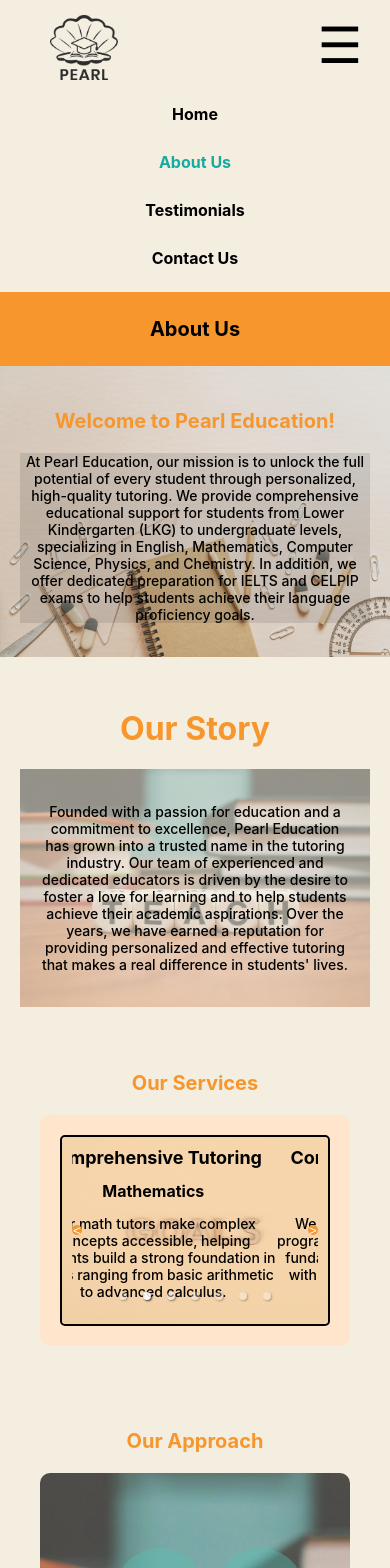
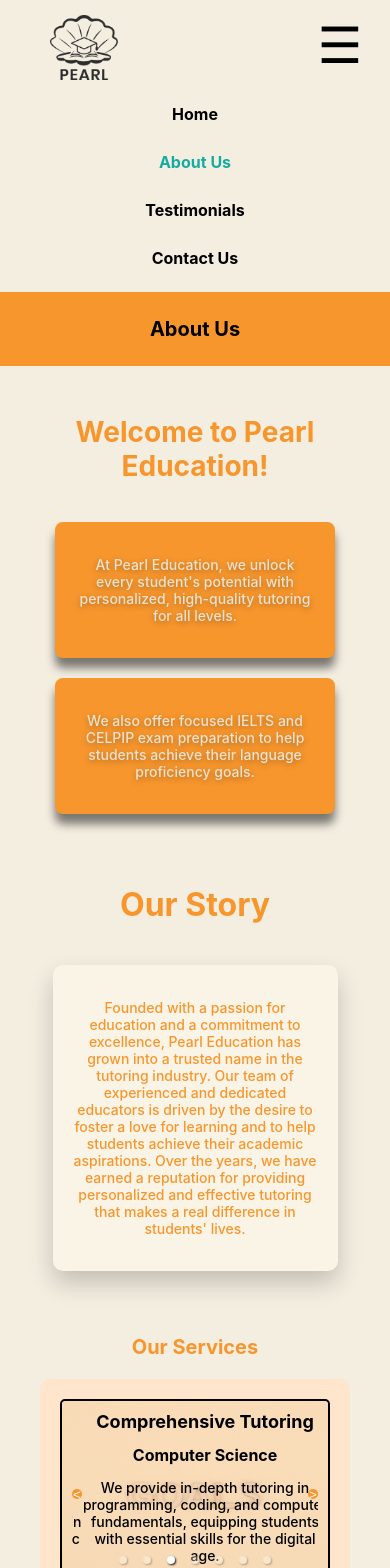
Before and after one commit to wick0073/pearl_education, a React (Create React App) app: page /about-us in a window 390 px wide. Shown: the top 1568 px of the page. Built offline with nearby package versions, Linux system fonts and the light colour scheme.

Commit message:
component changes

```diff
--- a/src/components/AboutUs/Welcome.js
+++ b/src/components/AboutUs/Welcome.js
@@ -4,11 +4,20 @@ import '../../css/AboutUs/Welcome.css';
 const Welcome = () => {
   return (
     <div className="welcome-container">
+      <div className="welcome-header">
+        <h1>Welcome to Pearl Education!</h1>
+      </div>
       <div className="welcome-content">
-        <h1>Welcome to Pearl Education!</h1>
-        <p>
-          At Pearl Education, our mission is to unlock the full potential of every student through personalized, high-quality tutoring. We provide comprehensive educational support for students from Lower Kindergarten (LKG) to undergraduate levels, specializing in English, Mathematics, Computer Science, Physics, and Chemistry. In addition, we offer dedicated preparation for IELTS and CELPIP exams to help students achieve their language proficiency goals.
-        </p>
+        <div className="text-container left">
+          <p>
+            At Pearl Education, we unlock every student's potential with personalized, high-quality tutoring for all levels.
+          </p>
+        </div>
+        <div className="text-container right">
+          <p>
+            We also offer focused IELTS and CELPIP exam preparation to help students achieve their language proficiency goals.
+          </p>
+        </div>
       </div>
     </div>
   );
--- a/src/css/AboutUs/OurApproach.css
+++ b/src/css/AboutUs/OurApproach.css
@@ -40,7 +40,7 @@
 }
 
 .circle-heading {
-  font-size: 48px;
+  font-size: 35px;
   color: #F4EEE1;
   text-shadow: black 2px 2px 2px;
   font-weight: bold;
--- a/src/css/AboutUs/OurCommitment.css
+++ b/src/css/AboutUs/OurCommitment.css
@@ -26,7 +26,7 @@
   }
 
   .our-commitment-content h1 {
-    font-size: 64px;
+    font-size: 49px;
     text-align: center;
     color: #F7962D;
     white-space: nowrap;
@@ -50,7 +50,7 @@
     }
 
     .our-commitment-content h1 {
-      font-size: 38px;
+      font-size: 32px;
       text-align: center;
       margin-bottom: 10px;
       padding-bottom: 0;
--- a/src/css/AboutUs/OurServices.css
+++ b/src/css/AboutUs/OurServices.css
@@ -6,7 +6,7 @@
 
   h1 {
     color:#F7962D;
-    font-size: 64px;
+    font-size: 49px;
   }
 
   .our-services-container {
@@ -37,7 +37,7 @@
     background-image: url('../../images/about-us-our-services.jpg');
     background-size: cover;
     background-position: center;
-    opacity: 0.5;
+    opacity: 0.3;
     z-index: -1;
     border-radius: 5px;
   }
@@ -48,18 +48,18 @@
 
   .carousel-heading {
     text-align: center;
-    font-size: 48px;
+    font-size: 35px;
     font-weight: bold;
     color: black;
     z-index: 2;
     position: relative;
   }
   h2{
-    font-size: 40px;
+    font-size: 28px;
   }
   .carousel-description {
     text-align: center;
-    font-size: 36px;
+    font-size: 26px;
     font-weight: 500;
     color: black;
     z-index: 2;
@@ -75,7 +75,7 @@
     font-size: 18px;
   }
   h1{
-    font-size: 38px;
+    font-size: 32px;
   }
     .carousel-description {
       font-size: 16px;
--- a/src/css/AboutUs/OurStory.css
+++ b/src/css/AboutUs/OurStory.css
@@ -1,55 +1,49 @@
 .our-story-section {
-
   color: #F7962D;
   padding: 20px;
   padding-top: 30px;
+  display: flex;
+  flex-direction: column;
+  align-items: center;
 }
 
 .our-story-container {
-    position: relative;
   display: flex;
   align-items: center;
   justify-content: center;
   text-align: center;
   overflow: hidden;
   margin-top: 20px;
-  }
+  background-color:  #f9f4e6;
+  box-shadow: 0 12px 24px rgba(0, 0, 0, 0.2); /* More pronounced shadow */
+  border-radius: 10px;
+  padding: 20px;
+  width: 70%;
 
-  .our-story-container::before {
-    content: "";
-    position: absolute;
-    top: 0;
-    left: 0;
-    width: 100%;
-    height: 100%;
-    background-image: url('../../images/about-us-our-story.jpg');
-    background-size: cover;
-    background-position: center;
-    opacity: 0.4;
-    z-index: -1;
 }
 
 .our-story-content {
-    padding: 20px;
-    border-radius: 10px;
-    color: black;
+  color: #F7962D;
 }
 
 .our-story-content p {
-    font-size: 34px;
+  font-size: 20px;
   font-weight: 500;
   text-align: center;
 }
-  h1{
-    font-size: 64px;
+
+h1 {
+  font-size: 49px;
   text-align: center;
 }
 
+/* Responsive Design */
 @media (max-width: 768px) {
   .our-story-content p {
-      font-size: 20px;
+    font-size: 16px;
     text-align: center;
   }
+
   .our-story-section h1 {
     font-size: 32px;
     text-align: center;
@@ -61,8 +55,8 @@
     font-size: 14px;
     text-align: center;
   }
-    h1{
+
+  h1 {
     font-size: 20px;
-
   }
 }
--- a/src/css/AboutUs/Welcome.css
+++ b/src/css/AboutUs/Welcome.css
@@ -1,57 +1,78 @@
 .welcome-container {
-    position: relative;
   display: flex;
+  flex-direction: column;
   align-items: center;
-    justify-content: center;
-    color:#F7962D;
-    text-align: center;
   padding: 20px;
   padding-top: 30px;
-    overflow: hidden;
 }
 
-  .welcome-container::before {
-    content: "";
-    position: absolute;
-    top: 0;
-    left: 0;
-    width: 100%;
-    height: 100%;
-    background-image: url('../../images/about-us-welcome.jpg');
-    background-size: cover;
-    background-position: center;
-    opacity: 0.8;
-    z-index: -1;
-  }
-
-  .welcome-content h1 {
-    font-size: 64px;
+.welcome-header {
+  text-align: center;
   margin-bottom: 20px;
 }
 
-  .welcome-content p {
-    font-size: 34px;
-    color: black;
-    font-weight: 500;
-    background-color: rgba(0, 0, 0, 0.1);
-
-  }
-  @media (max-width: 768px) {
-    .welcome-content h1 {
-      font-size: 38px;
+.welcome-header h1 {
+  font-size: 49px;
+  color: #F7962D;
 }
 
-    .welcome-content p {
+.welcome-content {
+  display: flex;
+  max-width: 800px;
+  width: 100%;
+  justify-content: space-between;
+  gap: 20px;
+}
+
+.text-container {
+  background-color: #F7962D;
+  color: #ebe3d2;
   font-size: 20px;
+  text-shadow: 0px 2px 6px rgba(0, 0, 0, 0.3);
+  font-weight: 500;
+  padding: 20px;
+  box-shadow: 0 10px 10px rgba(0, 0, 0, 0.5);
+  border-radius: 8px;
+  text-align: left;
+  flex: 1;
+}
+
+.text-container.left {
+  text-align: center;
+}
+
+.text-container.right {
+  text-align: center;
+}
+
+/* Responsive Design */
+@media (max-width: 768px) {
+  .welcome-content {
+    flex-direction: column;
+    align-items: center;
+    width: 80%;
+  }
+
+  .welcome-header h1 {
+    font-size: 32px;
+  }
+
+  .text-container {
+    font-size: 17px;
+    text-align: center;
+  }
+
+  .text-container.left, .text-container.right {
+    text-align: center;
   }
 }
 
 @media (max-width: 480px) {
-    .welcome-content h1 {
-      font-size: 20px;
+  .welcome-header h1 {
+    font-size: 28px;
   }
 
-    .welcome-content p {
+  .text-container {
     font-size: 14px;
   }
 }
```
Lines whose indentation alone changed are shown as unchanged.
